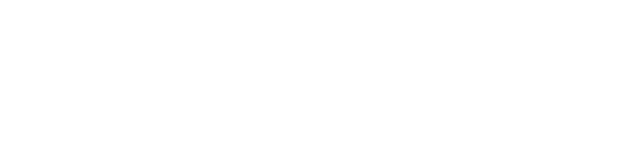
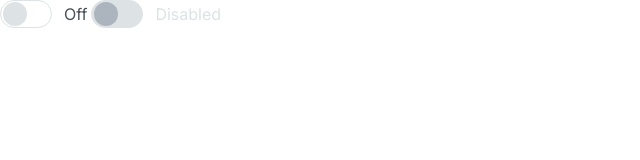
Before and after one commit to js-tasks-ru/htmlcss-20250313_tatyana32, a website: page 07-lection5/03-toggler/index.html in a window 1280 px wide. Shown: the whole page, without its empty margins (0-640 px from the left). Drawn offline with Linux system fonts and the light colour scheme; files that its build step writes are made by us from their sources.

Commit message:
Сделала toggler

```diff
--- a/07-lection5/03-toggler/index.html
+++ b/07-lection5/03-toggler/index.html
@@ -2,10 +2,31 @@
 <!-- Страница с кнопкой переключения -->
 <html lang="ru">
     <head>
-        <link rel="stylesheet" href="../../assets/css/main.css">
+        <link rel="stylesheet" href="../../assets/css/index.css">
         <link rel="stylesheet" href="./toggler.css">
     </head>
     <body>
-
+        <label class="toggler">
+            <input type="checkbox" class="toggler__input">
+            <div class="toggler__state">
+                <div class="toggler__control">
+                    <svg class="toggler__icon" width="24" height="24" viewBox="0 0 24 24" fill="none" xmlns="http://www.w3.org/2000/svg">
+                        <rect width="24" height="24" rx="12" fill="currentColor"/>
+                    </svg>
+                </div>
+                <div class="toggler__legend">Off</div>
+            </div>
+        </label>
+        <label class="toggler">
+            <input type="checkbox" class="toggler__input" disabled>
+            <div class="toggler__state">
+                <div class="toggler__control">
+                    <svg class="toggler__icon" width="24" height="24" viewBox="0 0 24 24" fill="none" xmlns="http://www.w3.org/2000/svg">
+                        <rect width="24" height="24" rx="12" fill="currentColor"/>
+                    </svg>
+                </div>
+                <div class="toggler__legend">Disabled</div>
+            </div>
+        </label>
     </body>
 </html>
--- a/07-lection5/03-toggler/toggler.css
+++ b/07-lection5/03-toggler/toggler.css
@@ -0,0 +1,67 @@
+.toggler {
+    display: inline-block;
+}
+
+.toggler__input {
+    position: absolute;
+    left: -100vw;
+}
+
+.toggler__state {
+    display: flex;
+    align-items: center;
+    gap: 12px;
+    cursor: pointer;
+}
+
+.toggler__control {
+    width: 52px;
+    height: 28px;
+    background: var(--white);
+    border: 1px solid var(--grey-2);
+    border-radius: 16px;
+    display: flex;
+    align-items: center;
+    justify-content: start;
+    padding: 0 2px;
+}
+
+.toggler__icon {
+    color: var(--grey-2);
+}
+
+.toggler__legend {
+    font-family: 'Inter', sans-serif;
+    font-weight: 400;
+    font-size: 16px;
+    line-height: 24px;
+    color: var(--grey-4);
+}
+
+.toggler__input:checked ~ .toggler__state .toggler__control {
+    background: var(--primary);
+    border-color: var(--primary);
+}
+
+.toggler__input:checked ~ .toggler__state .toggler__icon {
+    color: var(--white);
+    transform: translateX(22px);
+}
+
+.toggler__input:disabled ~ .toggler__state .toggler__control {
+    pointer-events: none;
+    background:  var(--grey-2);
+    border-color: var(--grey-2);
+}
+
+.toggler__input:disabled ~ .toggler__state .toggler__legend {
+    color:  var(--grey-2);
+}
+
+.toggler__input:disabled ~ .toggler__state .toggler__icon {
+    color: var(--grey-3);
+}
+
+.toggler__input:focus ~ .toggler__state .toggler__legend {
+    text-decoration: underline;
+}
```
